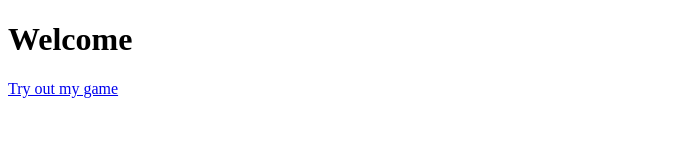
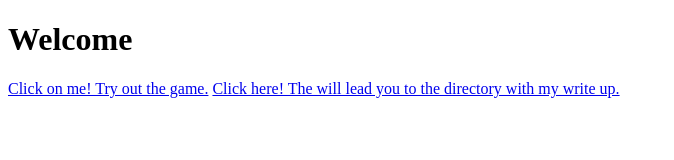
Before and after one commit to a0115795/a0115795.github.io, a plain HTML site: page index.html in a window 1280 px wide. Shown: the whole page, without its empty margins (0-674 px from the left). Drawn offline with Linux system fonts and the light colour scheme.

Commit message:
Update index.html

```diff
--- a/index.html
+++ b/index.html
@@ -20,7 +20,8 @@
 <body>
 
 <h1>Welcome</h1>
-<a href= "http://a0115795.github.io/mygame/">Try out my game</a>
+<a href= "http://a0115795.github.io/therps-adventure/">Click on me! Try out the game.</a>
+<a href= "http://https://github.com/a0115795/therps-adventure"> Click here! The will lead you to the directory with my write up.</a>
 
 </body>
 
```
